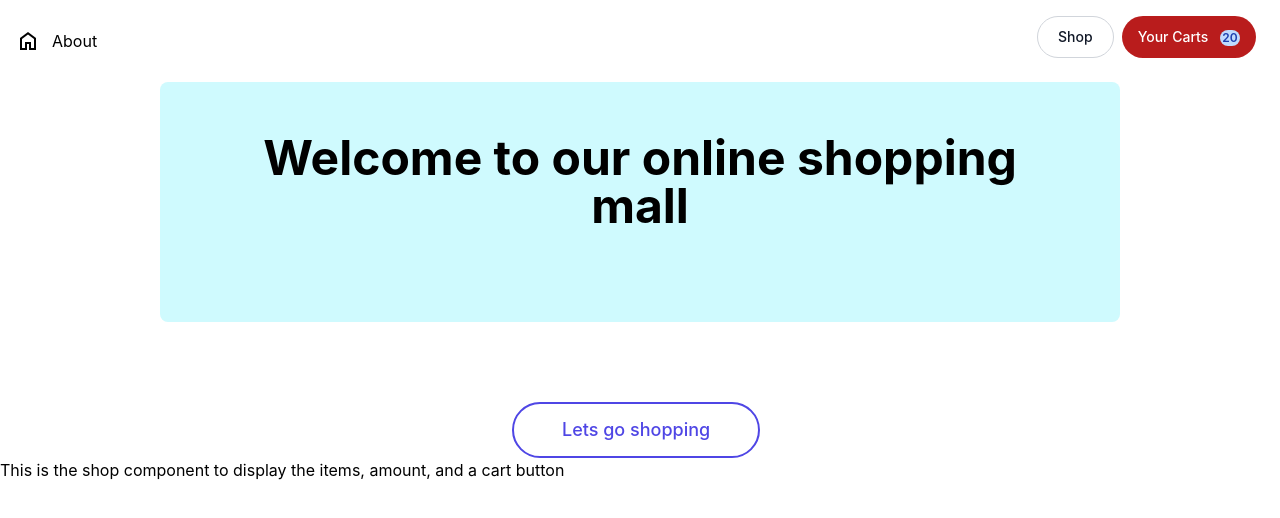
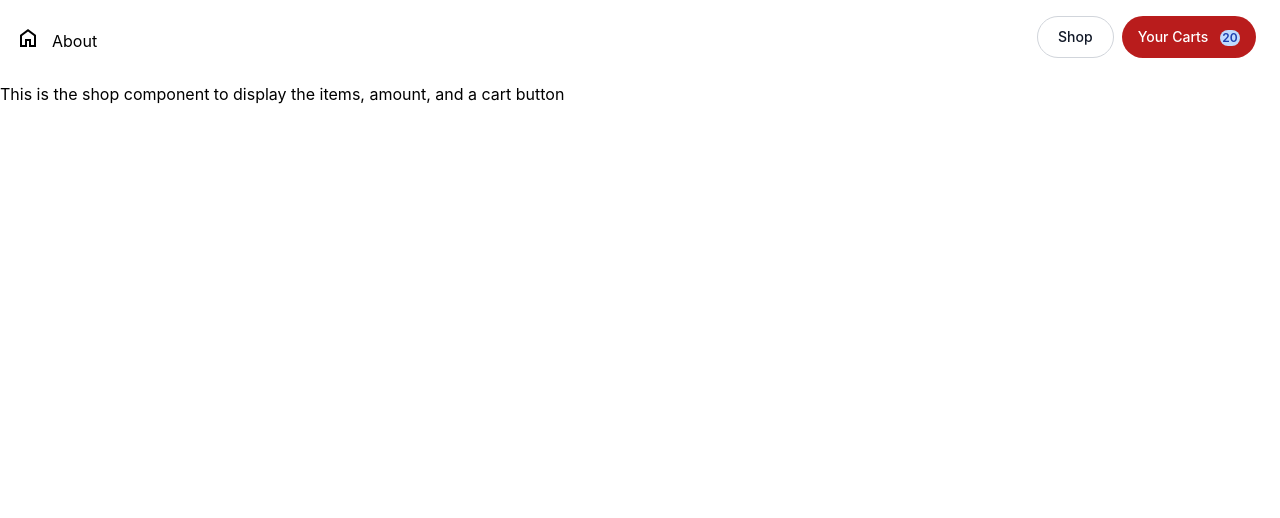
Before and after one commit to Sonickmumba/shopping-cart, a React (Vite) app: page /shop in a window 1280 px wide. Shown: the top 518 px of the page. Built offline with nearby package versions, Linux system fonts and the light colour scheme.

Commit message:
Add routes for the shop button

```diff
--- a/package.json
+++ b/package.json
@@ -12,7 +12,8 @@
   "dependencies": {
     "react": "^18.2.0",
     "react-dom": "^18.2.0",
-    "react-icons": "^4.11.0"
+    "react-icons": "^4.11.0",
+    "react-router-dom": "^6.16.0"
   },
   "devDependencies": {
     "@babel/core": "^7.23.0",
--- a/src/App.jsx
+++ b/src/App.jsx
@@ -12,11 +12,11 @@ function App() {
     <BrowserRouter>
       <div className="card">
         <Header />
-        <MainPage />
+        {/* <MainPage /> */}
         <Routes>
-          <Route path="/home" element={<MainPage />} />
+          <Route path="/" element={<MainPage />} />
           <Route path="/shop" element={<Shop />} />
-          <Route path="/home" element={<Carts />} />
+          <Route path="/carts" element={<Carts />} />
         </Routes>
       </div>
     </BrowserRouter>
--- a/src/components/header/Header.jsx
+++ b/src/components/header/Header.jsx
@@ -1,13 +1,14 @@
+import { Link } from 'react-router-dom';
 
 const Header = () => {
   return (
     <nav className="nav-container flex justify-between mx-aut p-4">
       <div className="div-header-icon flex items-center w-30">
-        <span className="material-symbols-outlined mr-3">home</span>
+        <Link to="/"><span className="material-symbols-outlined mr-3">home</span></Link>
         <button type="button">About</button>
       </div>
       <div className="shop-div flex">
-        <button className="text-gray-900 bg-white border border-gray-300 focus:outline-none hover:bg-gray-100 focus:ring-4 focus:ring-gray-200 font-medium rounded-full text-sm px-5 py-2.5 mr-2 mb-2 dark:bg-gray-800 dark:text-white dark:border-gray-600 dark:hover:bg-gray-700 dark:hover:border-gray-600 dark:focus:ring-gray-700">Shop</button>
+        <Link to="/shop"><button className="text-gray-900 bg-white border border-gray-300 focus:outline-none hover:bg-gray-100 focus:ring-4 focus:ring-gray-200 font-medium rounded-full text-sm px-5 py-2.5 mr-2 mb-2 dark:bg-gray-800 dark:text-white dark:border-gray-600 dark:hover:bg-gray-700 dark:hover:border-gray-600 dark:focus:ring-gray-700">Shop</button></Link>
         <button className="text-white bg-red-700 hover:bg-red-800 focus:outline-none focus:ring-4 focus:ring-red-300 font-medium rounded-full text-sm px-4 py-2.5 text-center mr-2 mb-2 dark:bg-red-600 dark:hover:bg-red-700 dark:focus:ring-red-900">Your Carts <span className="inline-flex items-center justify-center w-5 h-4 p-2 ml-2 text-xs font-semibold text-blue-800 bg-blue-200 rounded-full">20</span></button>
       </div>
     </nav>
```
Also changed, not shown: 1 other file (tests, documents, lock files or other folders).
